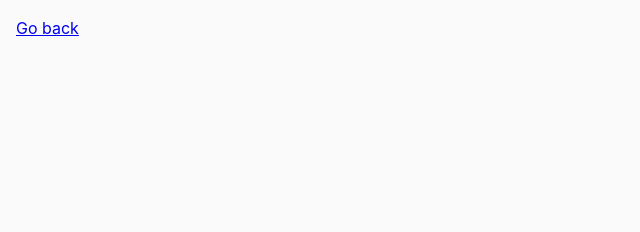
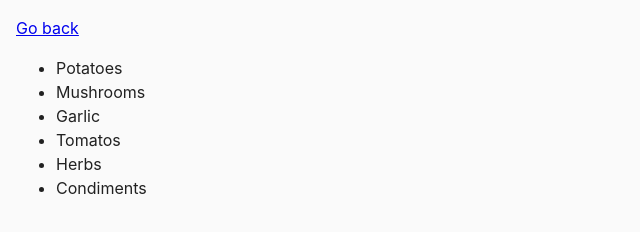
Before and after one commit to IhorLyskov/goit-js-hw-06, a plain HTML site: page task-02.html in a window 1280 px wide. Shown: the whole page, without its empty margins (0-640 px from the left). Drawn offline with Linux system fonts and the light colour scheme.

Commit message:
task 01 & 02

```diff
--- a/js/task-02.js
+++ b/js/task-02.js
@@ -1,8 +1,18 @@
 const ingredients = [
-  'Potatoes',
-  'Mushrooms',
-  'Garlic',
-  'Tomatos',
-  'Herbs',
-  'Condiments',
+  "Potatoes",
+  "Mushrooms",
+  "Garlic",
+  "Tomatos",
+  "Herbs",
+  "Condiments",
 ];
+
+const ingredientsRef = document.querySelector("#ingredients");
+const ingredientsItems = ingredients.map((ingredientItem) => {
+  const ingredient = document.createElement("li");
+  ingredient.textContent = ingredientItem;
+  return ingredient;
+});
+
+ingredientsRef.append(...ingredientsItems);
+console.log(ingredientsItems);
--- a/task-02.html
+++ b/task-02.html
@@ -1,5 +1,5 @@
 <!DOCTYPE html>
-<html lang="ru">
+<html lang="en">
   <head>
     <meta charset="UTF-8" />
     <meta http-equiv="X-UA-Compatible" content="IE=edge" />
```
Also changed, not shown: index.html (+1 -1 lines), js/task-01.js (+7 -0 lines), task-01.html (+1 -1 lines), 1 other file.
